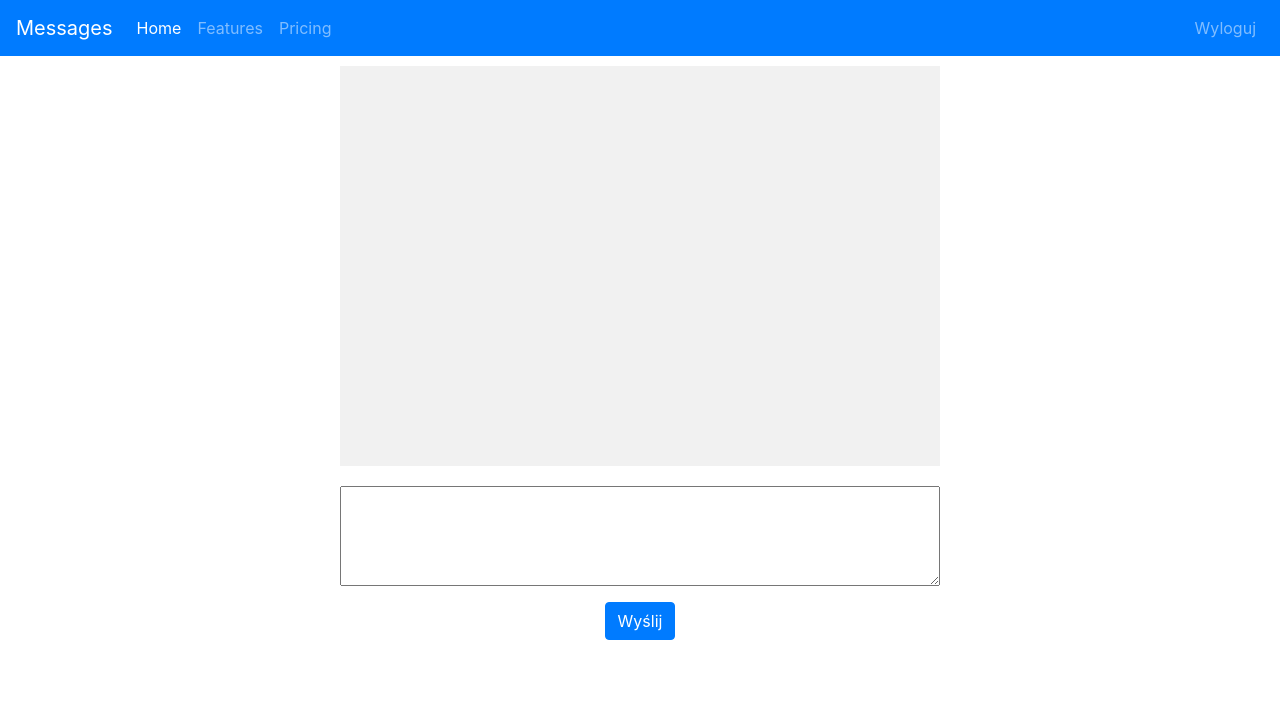
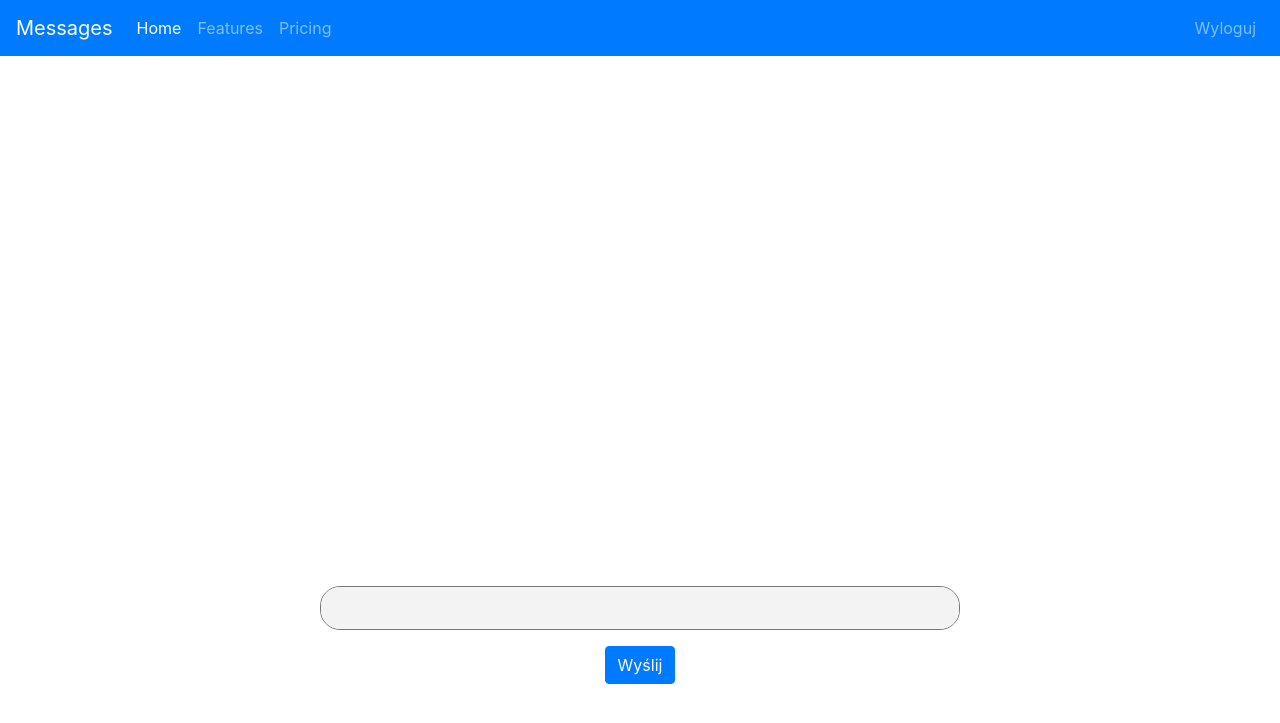
Before and after one commit to marcelo1091/-messages, a PHP site: page /resources/views/messages.blade.php in a window 1280 px wide. Shown: the top 723 px of the page. Run offline with PHP 8.4, Linux system fonts and the light colour scheme; the visitor is signed in with stand-in values (Sample User, id 1); data that the repository does not hold is empty.

Commit message:
add mobile version

```diff
--- a/handlers/ajax.php
+++ b/handlers/ajax.php
@@ -27,7 +27,7 @@ if( isset($_REQUEST['action']) ){
 
 		case "getChat":
 
-
+			session_start();
 			$query = $db->prepare("SELECT * from chat ORDER BY id DESC LIMIT 30");
 			$query->execute();
 
@@ -36,17 +36,16 @@ if( isset($_REQUEST['action']) ){
 
 			$chat = '';
 			foreach( $rs as $r ){
-
-				$chat .=  '<div class="siglemessage"><strong>'.$r->user.' says:  </strong>'.$r->message.'<br>'.$r->date.'</div>';
-
+				if($r->user == $_SESSION['user'])
+				$chat .=  '<div class="siglemessageMe">'.$r->message.'</div>';
+				else
+				$chat .=  '<div class="siglemessage">'.$r->message.'</div>';
 			}
 
 			echo $chat;
 
 
 		break;
-
-
 
 	}
 
--- a/resources/css/style.css
+++ b/resources/css/style.css
@@ -5,34 +5,68 @@
 
 .centeralised{
 	margin:10px auto;
-	width:1000px;
+	width:50%;
+	height: 500px;
 	text-align:center;
 }
 
+@media only screen and (max-width: 600px) {
+	.centeralised{
+		margin:10px auto;
+		width:100%;
+		height: 500px;
+		text-align:center;
+	}
+}
+
 .chathistory{
-	height: 400px;
-	width:600px;
+	height: 100%;
+	width:100%;
 	margin:10px auto;
 	padding:10px;
-	background:#f1f1f1;
+	background:#fff;
 	text-align:left;
-	overflow: scroll;
+	overflow: auto;
 	display: flex;
 	flex-direction: column-reverse;
+	word-wrap: break-word;
+
 }
 
-
-.txtarea{
-	min-height:100px;
-	width:600px;
+.textareaMes {
+    resize: none;
+	overflow: visible;
+	height: 44px;
+    min-height: 44px;
+	max-height: 100px;
 	margin:10px auto;
 	padding:10px;
+	width:100%;
+	border-radius: 20px;
+	background-color: rgb(243, 243, 243);
 }
 
 .siglemessage{
-	font-size:12px;
-	padding:5px;
-	border-bottom:1px solid #b3b3b3;
+	width: 80%;
+	margin-top: 20px;
+	text-align: left;
+	font-size:14px;
+	padding:15px;
+	background-color: rgb(236, 236, 236);
+	color: #000;
+	border-radius: 20px;
+}
+
+.siglemessageMe{
+	margin-left: 20%;
+	width: 80%;
+	margin-top: 20px;
+	text-align: right;
+	font-size:14px;
+	padding:15px;
+	background-color: rgb(11, 113, 247);
+	color: #fff;
+	border-radius: 20px;
 }
 
 .loginContainer{
--- a/resources/views/messages.blade.php
+++ b/resources/views/messages.blade.php
@@ -15,8 +15,7 @@ if (!isset($_SESSION['user'])) {
 		<div class="chatbox">
 
 			<form id="myForm" action="" method="POST">
-
-			<textarea class="txtarea" id="message" name="message"></textarea>
+				<textarea oninput="auto_grow(this)" class="textareaMes" id="message" name="message"></textarea>
 
 			</form>
 
@@ -29,7 +28,10 @@ if (!isset($_SESSION['user'])) {
 
 	<script>
 
-
+		function auto_grow(element) {
+			element.style.height = "20px";
+			element.style.height = (element.scrollHeight)+"px";
+		}
 
 		$(document).ready(function(){
 			loadChat();
@@ -69,13 +71,12 @@ if (!isset($_SESSION['user'])) {
 
 		function loadChat()
 		{
-			$.post('/handlers/ajax.php?action=getChat', function(response){
+			var x = $.post('/handlers/ajax.php?action=getChat', function(response){
 
 				$('.chathistory').html(response);
 
 			});
 		}
-
 
 		setInterval(function(){
 			loadChat();
```
Lines whose indentation alone changed are shown as unchanged.
